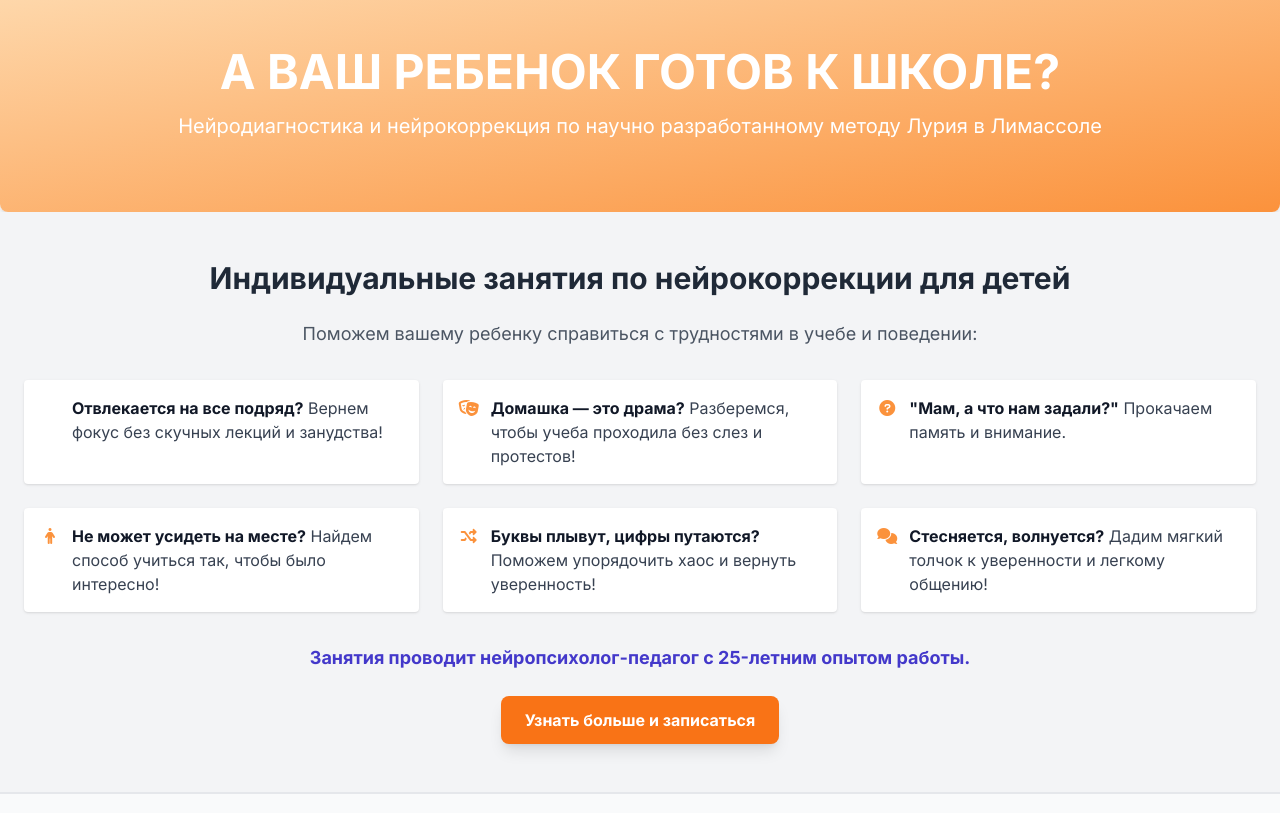
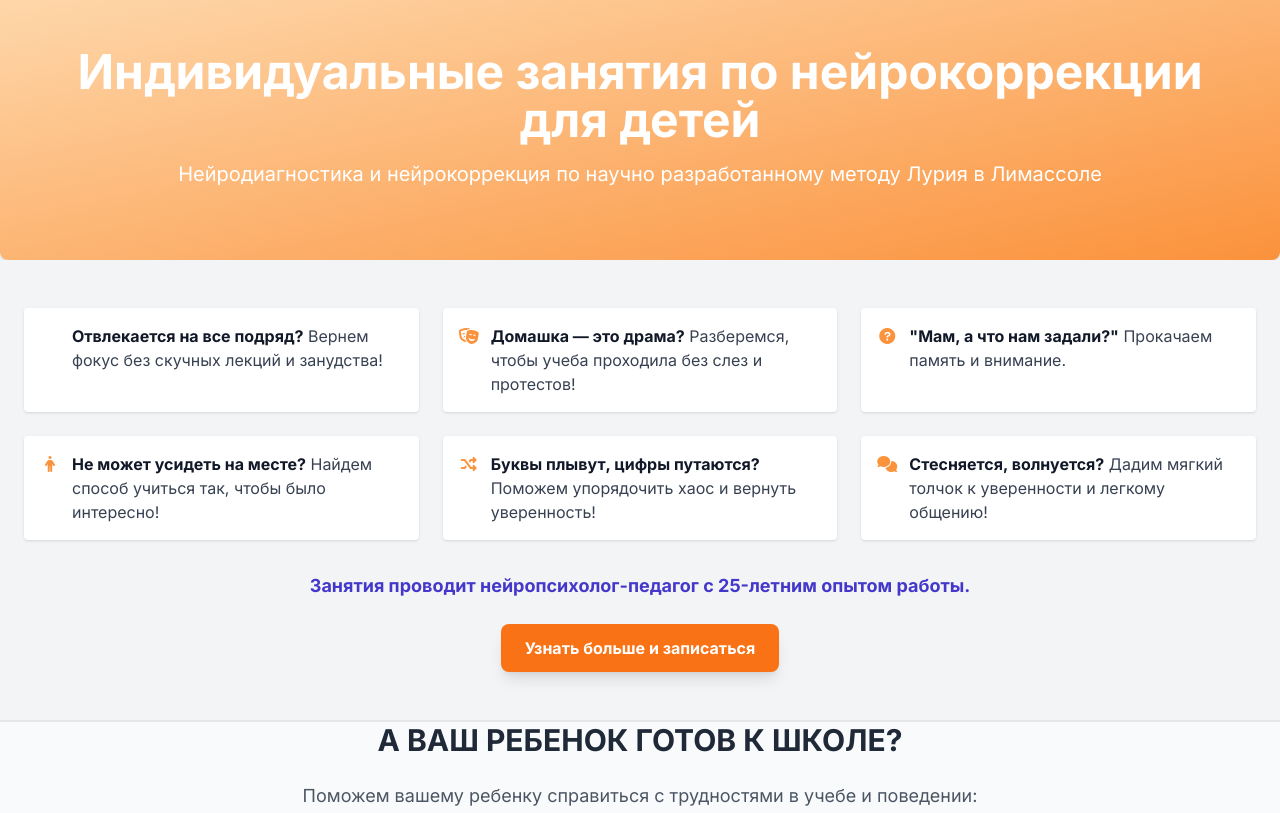
Before and after one commit to neuropsychology-limassol/homepage, a plain HTML site: page index.html in a window 1280 px wide. Shown: the top 813 px of the page. Drawn offline with nearby package versions, Linux system fonts and the light colour scheme.

Commit message:
Update index.html

```diff
--- a/index.html
+++ b/index.html
@@ -67,14 +67,12 @@
 
     <header class="hero-gradient text-white p-6 md:p-12 rounded-b-lg shadow-md">
         <div class="container mx-auto text-center">
-            <h1 class="text-3xl md:text-5xl font-bold mb-4">А ВАШ РЕБЕНОК ГОТОВ К ШКОЛЕ?</h1>
+            <h1 class="text-3xl md:text-5xl font-bold mb-4">Индивидуальные занятия по нейрокоррекции для детей</h1>
             <p class="text-lg md:text-xl mb-6">Нейродиагностика и нейрокоррекция по научно разработанному методу Лурия в Лимассоле</p> </div>
     </header>
 
     <section class="key-info-section py-8 md:py-12">
         <div class="container mx-auto px-6">
-            <h2 class="text-2xl md:text-3xl font-bold text-gray-800 mb-6 text-center">Индивидуальные занятия по нейрокоррекции для детей</h2>
-            <p class="text-center text-gray-600 mb-8 md:text-lg">Поможем вашему ребенку справиться с трудностями в учебе и поведении:</p>
             <div class="grid grid-cols-1 sm:grid-cols-2 lg:grid-cols-3 gap-6 text-gray-700">
                 <div class="flex items-start p-4 bg-white rounded shadow">
                     <i class="fas fa-شتت key-info-icon mt-1"></i> <p><strong class="text-gray-900">Отвлекается на все подряд?</strong> Вернем фокус без скучных лекций и занудства!</p>
@@ -105,6 +103,8 @@
              </div>
         </div>
     </section>
+    <h2 class="text-2xl md:text-3xl font-bold text-gray-800 mb-6 text-center">A ВАШ РЕБЕНОК ГОТОВ К ШКОЛЕ?</h2>
+            <p class="text-center text-gray-600 mb-8 md:text-lg">Поможем вашему ребенку справиться с трудностями в учебе и поведении:</p>
     <div class="mt-8 flex justify-center px-6"> <img src="hero.jpeg"
              alt="Ребенок проходит нейродиагностику в игровой форме"
              class="rounded-lg shadow-xl w-full h-auto object-cover main-image"
```
